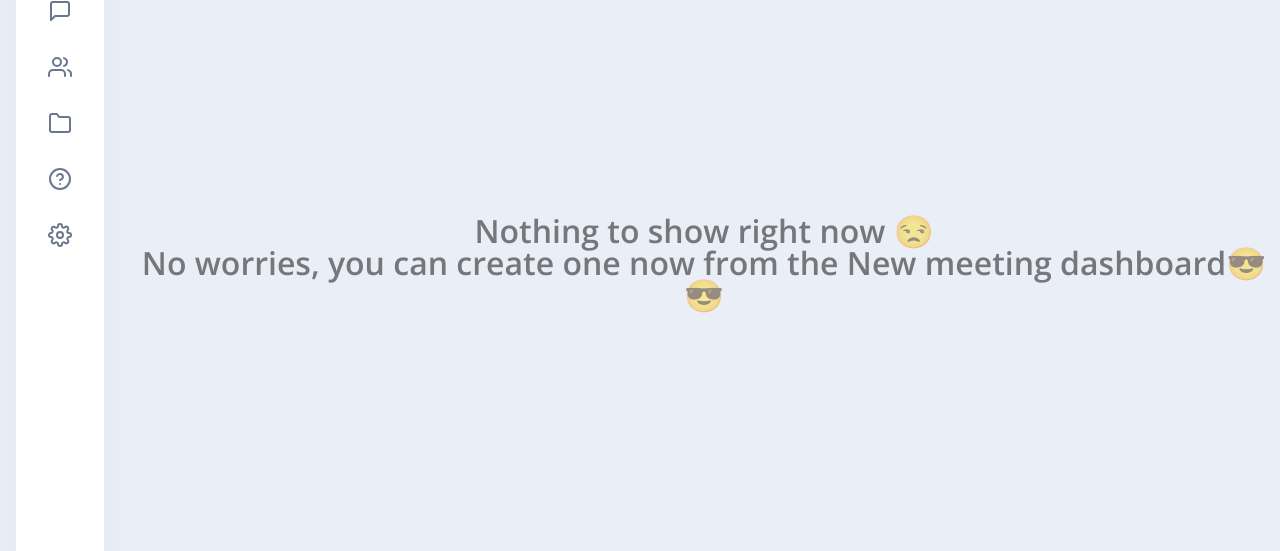
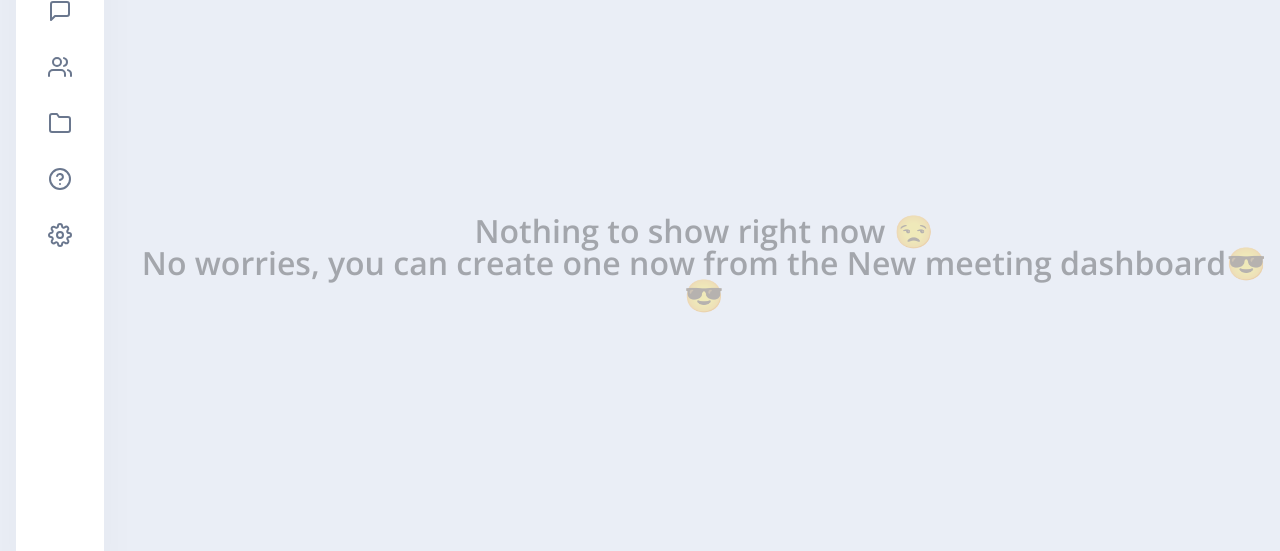
Before and after one commit to AbijithPrasanthan/Collaborative-Learning-Platform, a Django app: page /CLP/home/ in a window 1280 px wide. Shown: the part 161-712 px from the top of the page. Run offline with Django 4.2, Linux system fonts and the light colour scheme; parts of the project's set-up code (start-up, migrations or seed data) failed here and were passed over; some libraries are stand-ins or nearby versions.

Commit message:
Reduced opacity of new meeting prompt in dashboard

```diff
--- a/static/css/dashboardStyle.css
+++ b/static/css/dashboardStyle.css
@@ -100,7 +100,7 @@ body {
 
 .no-data-error {
     text-align: center;
-    color: rgba(0, 0, 0, 0.5);
+    color: rgba(0, 0, 0, 0.3);
     margin: auto;
     margin-top: 250px;
 }
```
